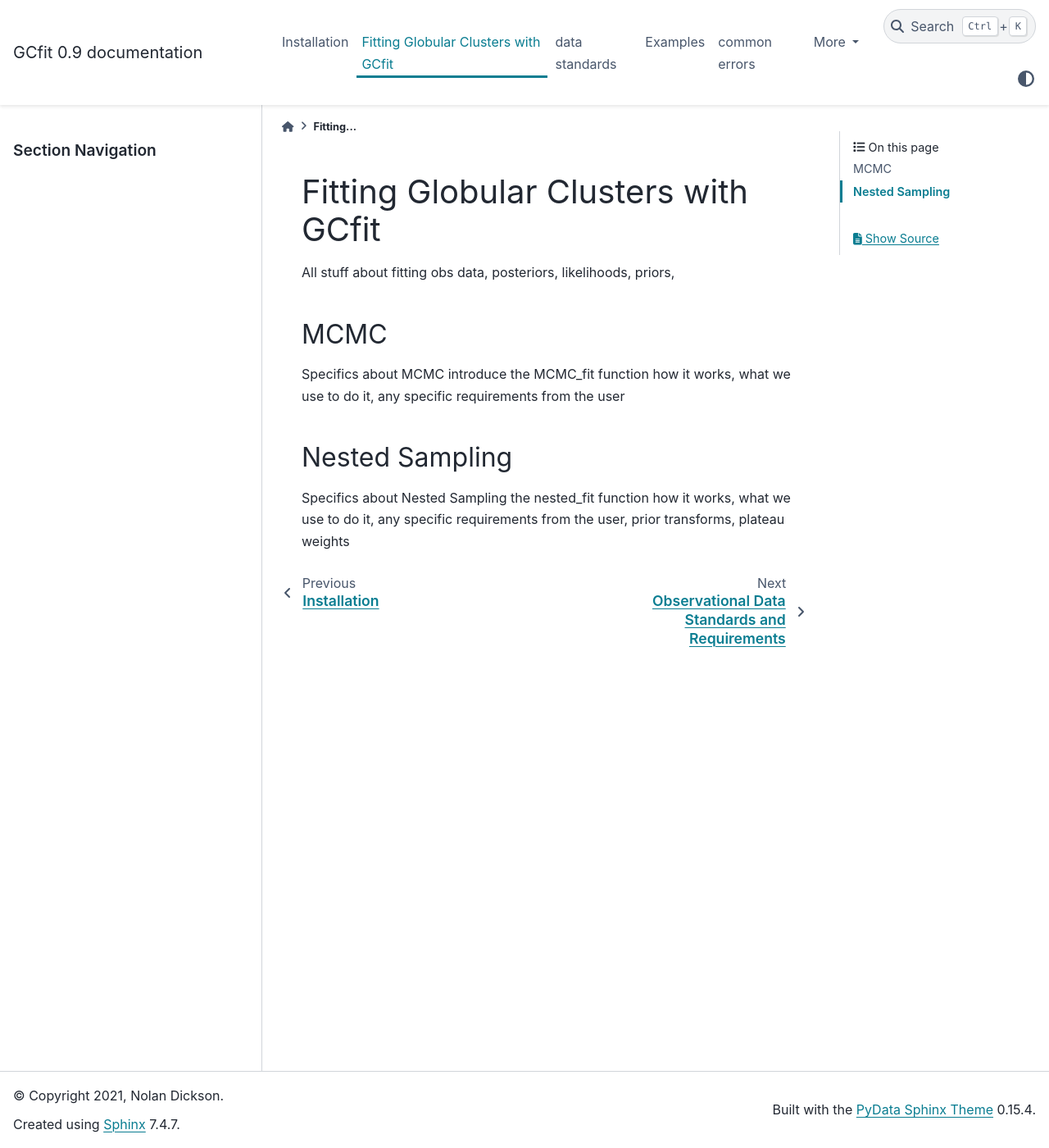
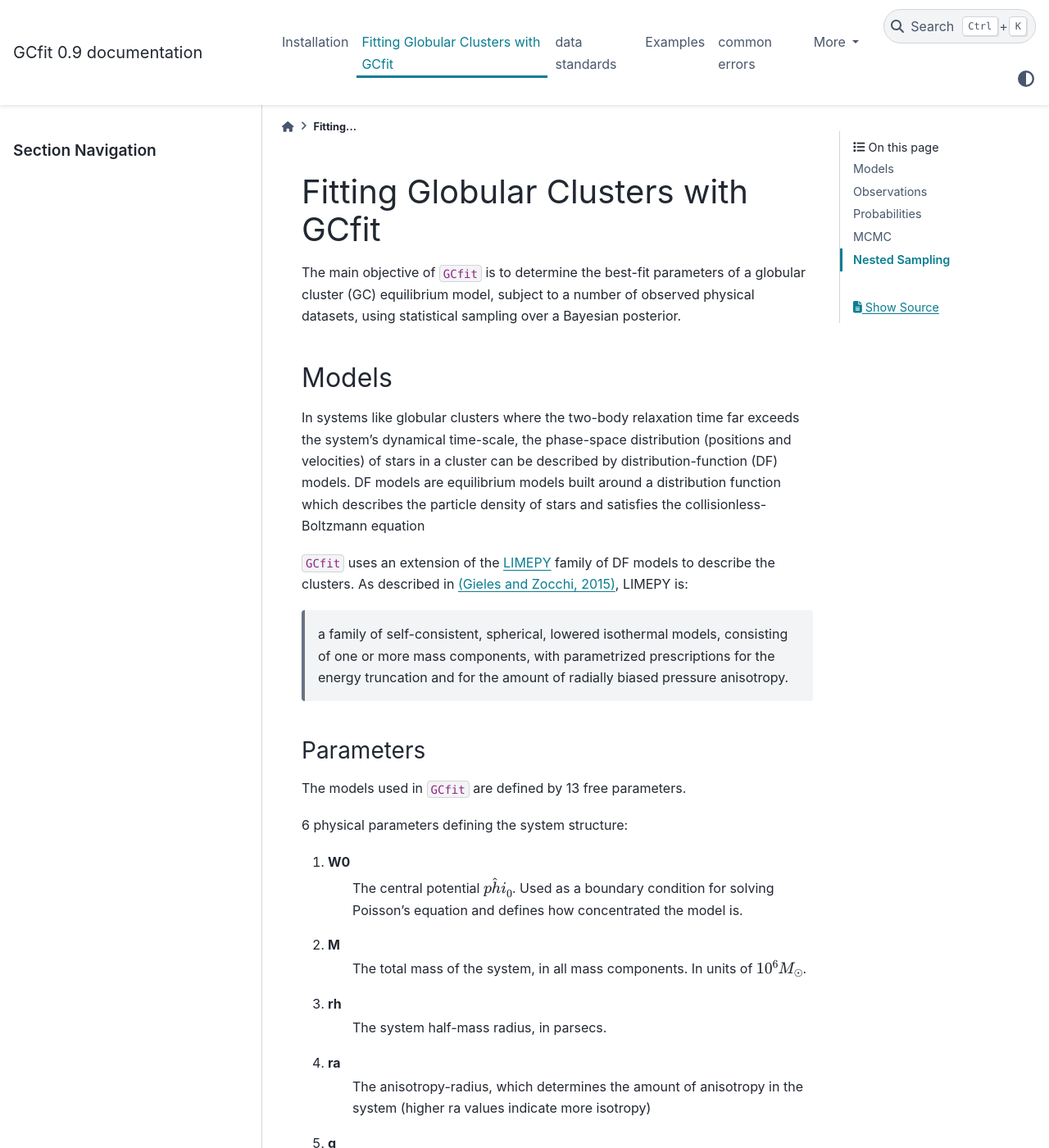
Before and after one commit to nmdickson/GCfit, a Sphinx documentation site: the page built from docs/source/fitting.rst, in a window 1280 px wide and 1400 px high. Shown: the whole window at 82% size. Built offline with Sphinx 7.4.7 and the PyData theme 0.15.4, drawn with Linux system fonts in a browser that asks for light colours; pages that are not in the unit, such as notebooks, are missing from menus; some of the changed text lies outside the part shown.

Commit message:
add description of models and params

```diff
--- a/docs/source/fitting.rst
+++ b/docs/source/fitting.rst
@@ -2,8 +2,88 @@
 Fitting Globular Clusters with GCfit
 ====================================
 
-All stuff about fitting
-obs data, posteriors, likelihoods, priors,
+The main objective of ``GCfit`` is to determine the best-fit parameters of a
+globular cluster (GC) equilibrium model, subject to a number of observed
+physical datasets, using statistical sampling over a Bayesian posterior.
+
+Models
+======
+
+In systems like globular clusters where the two-body relaxation time
+far exceeds the system's dynamical time-scale, the phase-space
+distribution (positions and velocities) of stars in a cluster can
+be described by distribution-function (DF) models.
+DF models are equilibrium models built around a distribution function
+which describes the particle density of stars and satisfies the
+collisionless-Boltzmann equation
+
+``GCfit`` uses an extension of the `LIMEPY <https://github.com/mgieles/limepy>`_
+family of DF models to describe the clusters.
+As described in `(Gieles and Zocchi, 2015) <https://ui.adsabs.harvard.edu/abs/
+2015MNRAS.454..576G>`_, LIMEPY is:
+
+    a family of self-consistent, spherical, lowered isothermal models,
+    consisting of one or more mass components, with parametrized prescriptions
+    for the energy truncation and for the amount of radially biased pressure
+    anisotropy.
+
+Parameters
+^^^^^^^^^^
+
+The models used in ``GCfit`` are defined by 13 free parameters.
+
+6 physical parameters defining the system structure:
+
+#. W0
+    The central potential :math:`\hat{phi}_0`. Used as a boundary condition for
+    solving Poisson’s equation and defines how concentrated the model is.
+#. M
+    The total mass of the system, in all mass components. In units of
+    :math:`10^6 M_\odot`.
+#. rh
+    The system half-mass radius, in parsecs.
+#. ra
+    The anisotropy-radius, which determines the amount of anisotropy in the
+    system (higher ra values indicate more isotropy)
+#. g
+    the truncation parameter g, which controls the sharpness of the truncation
+    of the model
+#. delta
+    sets the mass dependance of the velocity scale for each mass component
+    Maximum value of 1/2
+
+4 parameters defining the initial mass function:
+
+#. a1
+    The low-mass IMF exponent (0.1 to 0.5 :math:`M_\odot`)
+#. a2
+    The intermediate-mass IMF exponent (0.5 to 1.0 :math:`M_\odot`)
+#. a3
+    The high-mass IMF exponent (1.0 to 100 :math:`M_\odot`)
+#. BHret
+    The percentage of black holes retained after dynamical ejections
+
+and 3 remaining parameters to aid in model fitting:
+
+#. s2
+    Nuisance parameter applied as an additional unknown uncertainty to all
+    number density profiles, allowing for small deviations between
+    the outer parts of the model and observations
+#. F
+    Nuisance parameter applied as an additional unknown uncertainty to all
+    mass function profiles encapsulating possible additional sources of
+    uncertainty
+#. d
+    Distance to the cluster, in kiloparsecs. Mainly used for all conversions
+    between observational (angular) and and model (linear) units.
+
+SSPTOOLS, IMFS
+
+Observations
+============
+
+Probabilities
+=============
 
 MCMC
 ====
```
Also changed, not shown: docs/source/ref/probabilities.rst (added), docs/source/ref/util.rst (added), docs/source/ref/visualize.rst (added).
